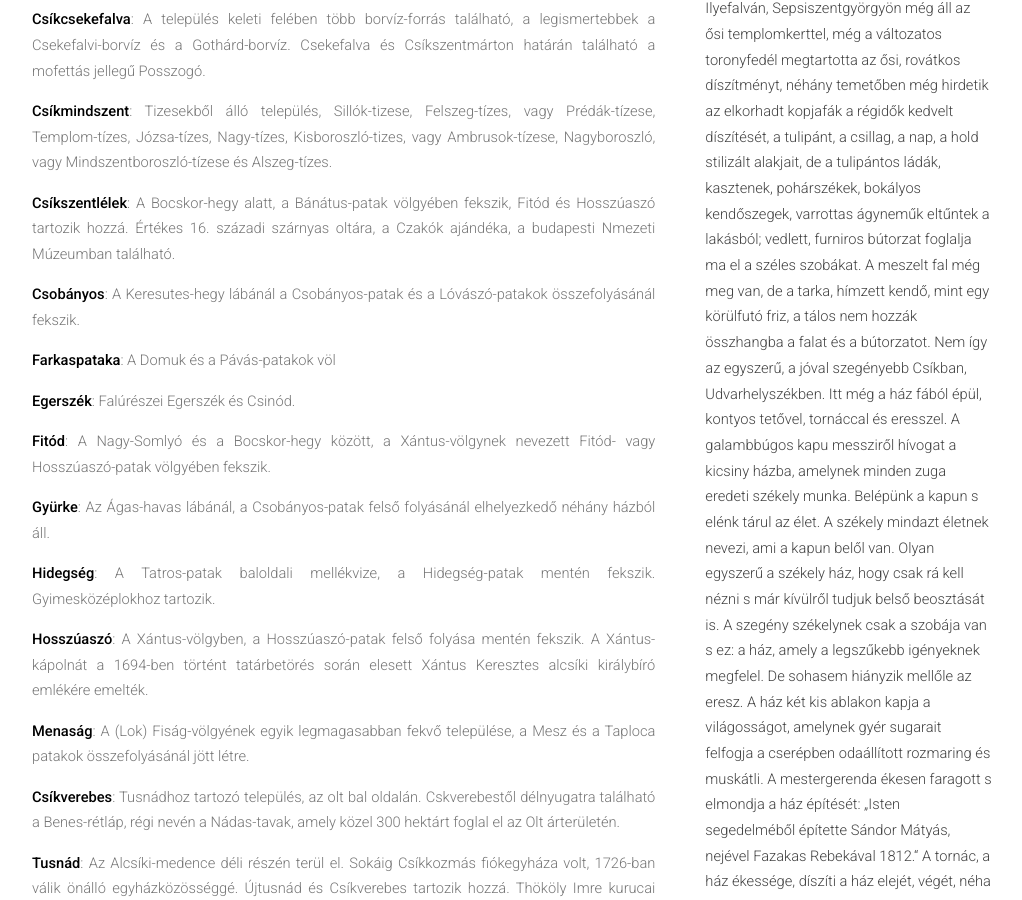
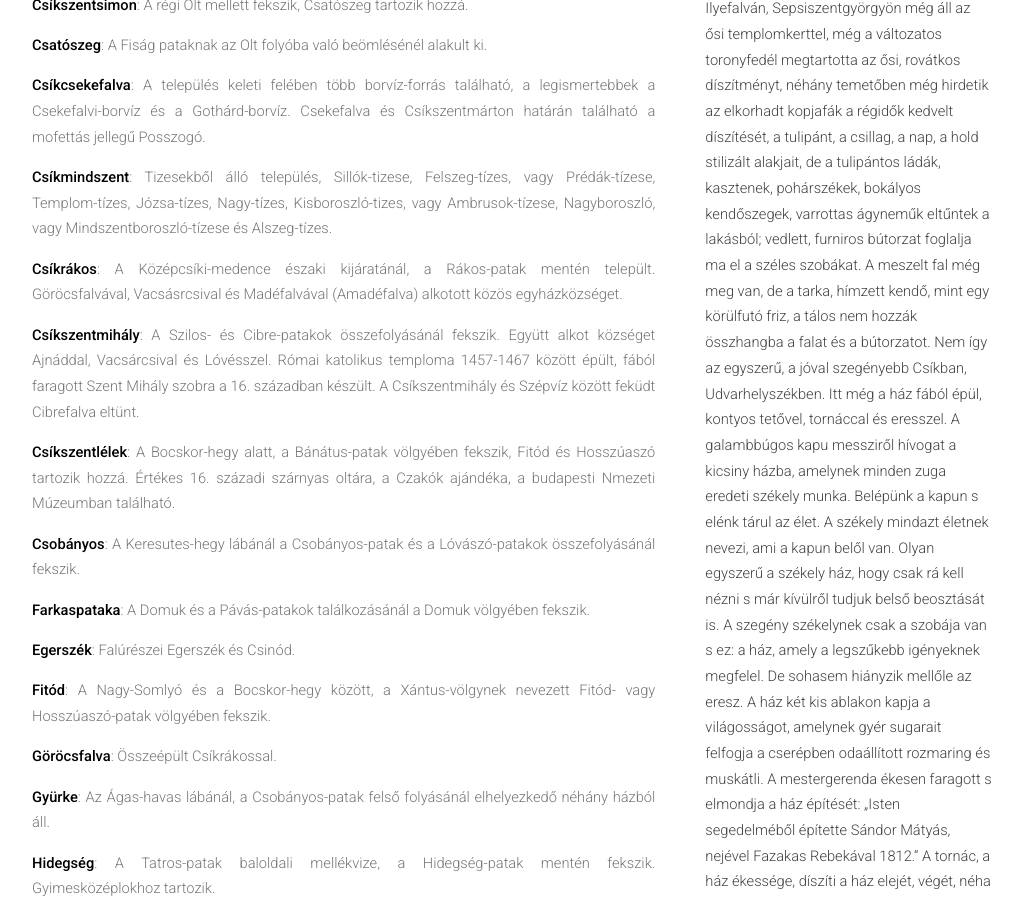
Before and after one commit to siculia/siculia.github.io, a Jekyll site: the page built from siculia-csikszek.html, in a window 1280 px wide and 900 px high, scrolled down 2752 px. Shown: the whole window, without its empty margins (128-1150 px from the left). Built offline with Jekyll 4.4.1, drawn with Linux system fonts in a browser that asks for light colours; nearby versions of some CDN libraries; library files that are not in the unit come from our copies; some of the changed text lies outside the part shown.

Commit message:
Csíkszéki települések leírása, Csíkrákos

```diff
--- a/siculia-csikszek.html
+++ b/siculia-csikszek.html
@@ -49,6 +49,7 @@ layout: default
 							Csíkvárdotfalva, Csíkzsögöd [Zsögöd], Csíkszentdomokos, Delne, Göröcsfalva</p>
 
 							<hr>
+							<p style="text-align: justify;"><b>Ajnád</b>: A Rákos-patak két partján települt, a Bundák-szere és a Nagy- és Kis-Rákos patakok összefolyásánál fekvő Rén tartozik hozzá.</p>
 							<p style="text-align: justify;"><b>Antalokpataka</b>: A Silye-hegy és a Erős-hegy között, az Antalokpataka völgyében fekszik.</p>
 							<p style="text-align: justify;"><b>Bükkhavaspataka</b>: A Barackos és Jávárdi-havasok között fekvő szórványtelepülés. Itt működött a Muhos-pataki borvízfürdő.</p>
 							<p style="text-align: justify;"><b>Barackos</b>: A Barackos és Orodik-havasok között, a Hidegség-patak középső folyásánál fekszik.</p>
@@ -68,11 +69,14 @@ layout: default
 							<p style="text-align: justify;"><b>Csatószeg</b>: A Fiság pataknak az Olt folyóba való beömlésénél alakult ki.</p>
 							<p style="text-align: justify;"><b>Csíkcsekefalva</b>: A település keleti felében több borvíz-forrás található, a legismertebbek a Csekefalvi-borvíz és a Gothárd-borvíz. Csekefalva és Csíkszentmárton határán található a mofettás jellegű Posszogó.</p>
 							<p style="text-align: justify;"><b>Csíkmindszent</b>: Tizesekből álló település, Sillók-tizese, Felszeg-tízes, vagy Prédák-tízese, Templom-tízes, Józsa-tízes, Nagy-tízes, Kisboroszló-tizes, vagy Ambrusok-tízese, Nagyboroszló, vagy Mindszentboroszló-tízese és Alszeg-tízes.</p>
+							<p style="text-align: justify;"><b>Csíkrákos</b>: A Középcsíki-medence északi kijáratánál, a Rákos-patak mentén települt. Göröcsfalvával, Vacsásrcsival és Madéfalvával (Amadéfalva) alkotott közös egyházközséget.</p>
+							<p style="text-align: justify;"><b>Csíkszentmihály</b>: A Szilos- és Cibre-patakok összefolyásánál fekszik. Együtt alkot községet Ajnáddal, Vacsárcsival és Lóvésszel. Római katolikus temploma 1457-1467 között épült, fából faragott Szent Mihály szobra a 16. században készült. A Csíkszentmihály és Szépvíz között feküdt Cibrefalva eltünt.</p>
 							<p style="text-align: justify;"><b>Csíkszentlélek</b>: A Bocskor-hegy alatt, a Bánátus-patak völgyében fekszik, Fitód és Hosszúaszó tartozik hozzá. Értékes 16. századi szárnyas oltára, a Czakók ajándéka, a budapesti Nmezeti Múzeumban található.</p>
 							<p style="text-align: justify;"><b>Csobányos</b>: A Keresutes-hegy lábánál a Csobányos-patak és a Lóvászó-patakok összefolyásánál fekszik.</p>
-							<p style="text-align: justify;"><b>Farkaspataka</b>: A Domuk és a Pávás-patakok völ
+							<p style="text-align: justify;"><b>Farkaspataka</b>: A Domuk és a Pávás-patakok találkozásánál a Domuk völgyében fekszik.</p>
 							<p style="text-align: justify;"><b>Egerszék</b>: Falúrészei Egerszék és Csinód.</p>
 							<p style="text-align: justify;"><b>Fitód</b>: A Nagy-Somlyó és a Bocskor-hegy között, a Xántus-völgynek nevezett Fitód- vagy Hosszúaszó-patak völgyében fekszik.</p>
+							<p style="text-align: justify;"><b>Göröcsfalva</b>: Összeépült Csíkrákossal.</p>
 							<p style="text-align: justify;"><b>Gyürke</b>: Az Ágas-havas lábánál, a Csobányos-patak felső folyásánál elhelyezkedő néhány házból áll.</p>
 							<p style="text-align: justify;"><b>Hidegség</b>: A Tatros-patak baloldali mellékvize, a Hidegség-patak mentén fekszik. Gyimesközéplokhoz tartozik.</p>
 							<p style="text-align: justify;"><b>Hosszúaszó</b>: A Xántus-völgyben, a Hosszúaszó-patak felső folyása mentén fekszik. A Xántus-kápolnát a 1694-ben történt tatárbetörés során elesett Xántus Keresztes alcsíki királybíró emlékére emelték.</p>
@@ -91,9 +95,11 @@ layout: default
 							<p style="text-align: justify;"><b>Kászonjakabfalva</b>: A Borvíz patak és a Kászon vize találkozásánál jött létre, határában találhatók a legismertebb kászoni borvízforrások. A Jakab-falvi fürdő, más néven a Kászon Gyöngye borvízfürdő a településtől délkeletre a Borvíz-patak völgyében található. Lúgos vize gyomorbántalmak kezelésére ajánlott.</p>
 							<p style="text-align: justify;"><b>Csíkkozmás</b>: Csíkszék egyik legkisebb települése.</p>
 							<p style="text-align: justify;"><b>Szépvíz</b>: A Középcsíki-medence keleti szélén található.  Borzsova, Csíkszentmiklós és Bükkloka tartozik hozzá.</p>
+							<p style="text-align: justify;"><b>Lóvész</b>: A Nagy-Lóvész, máskénta Lóvész-tető alatt fekvő hegyvidéki szórványtelepülés.</p>
 							<p style="text-align: justify;"><b>Menaságújfalu</b>: A Fiság és a Taploca patakok találkozásánál létrejött település.</p>
 							<p style="text-align: justify;"><b>Pottyond</b>: A Fenyővize és a Vasond-patak összefolyásánál fekszik. Három falurészből, Borloka, Bükkfalva és Lázárfalva áll.</p>
 							<p style="text-align: justify;"><b>Úzvölgye</b>: A Magyarós-patak alsó folyásánál álló hadikápolnát a határőrezred építette, az életüket vesztett katonák emlékére. A háromszéki székelyek évente megemlékeznek az 1944. augusztus 29-én itt elesett hozzátartozóikról.
+							<p style="text-align: justify;"><b>Vacsárcsi</b>: Kápolnáját a szatmári béke után Jánosi Mátyás gyulafehérvári kanonok építette.</p>
 					</section>
 				</div>
 				{% include sidebar.html %}
```
